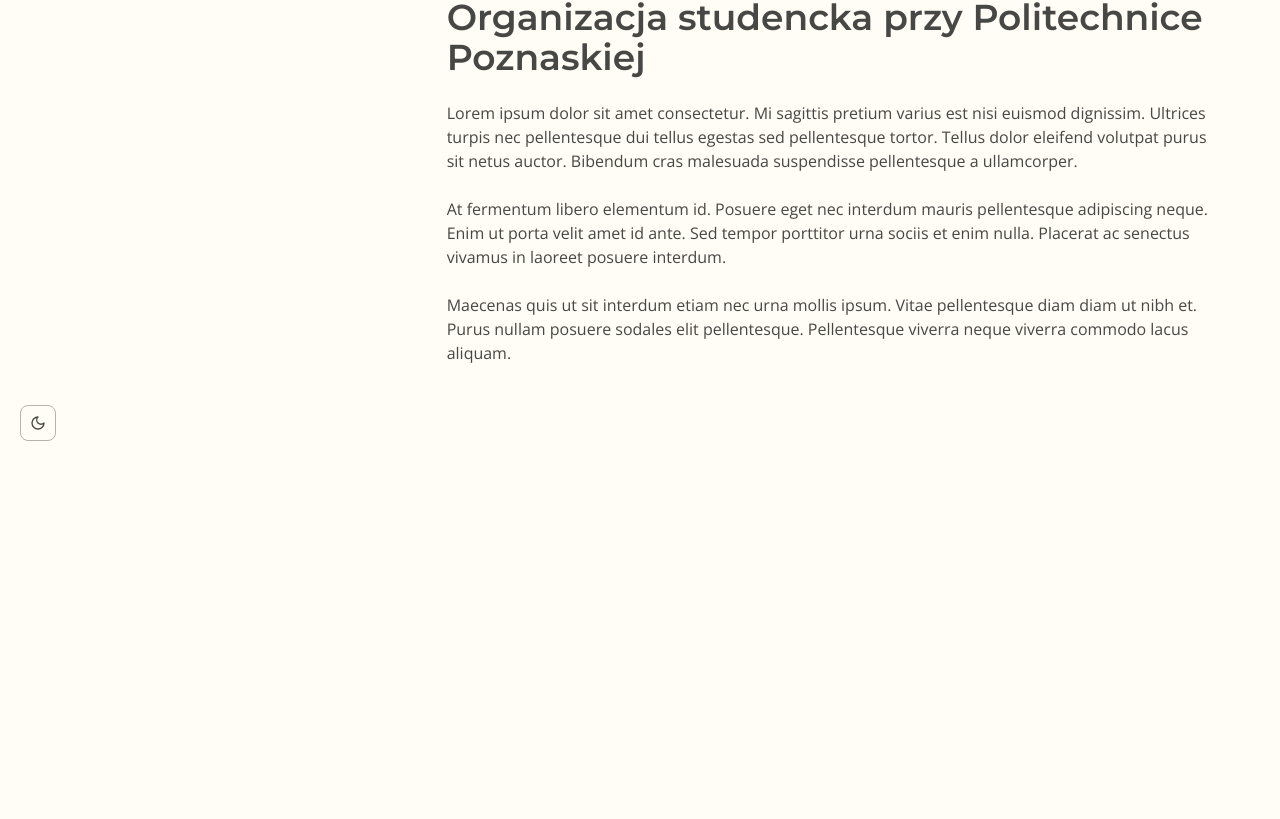
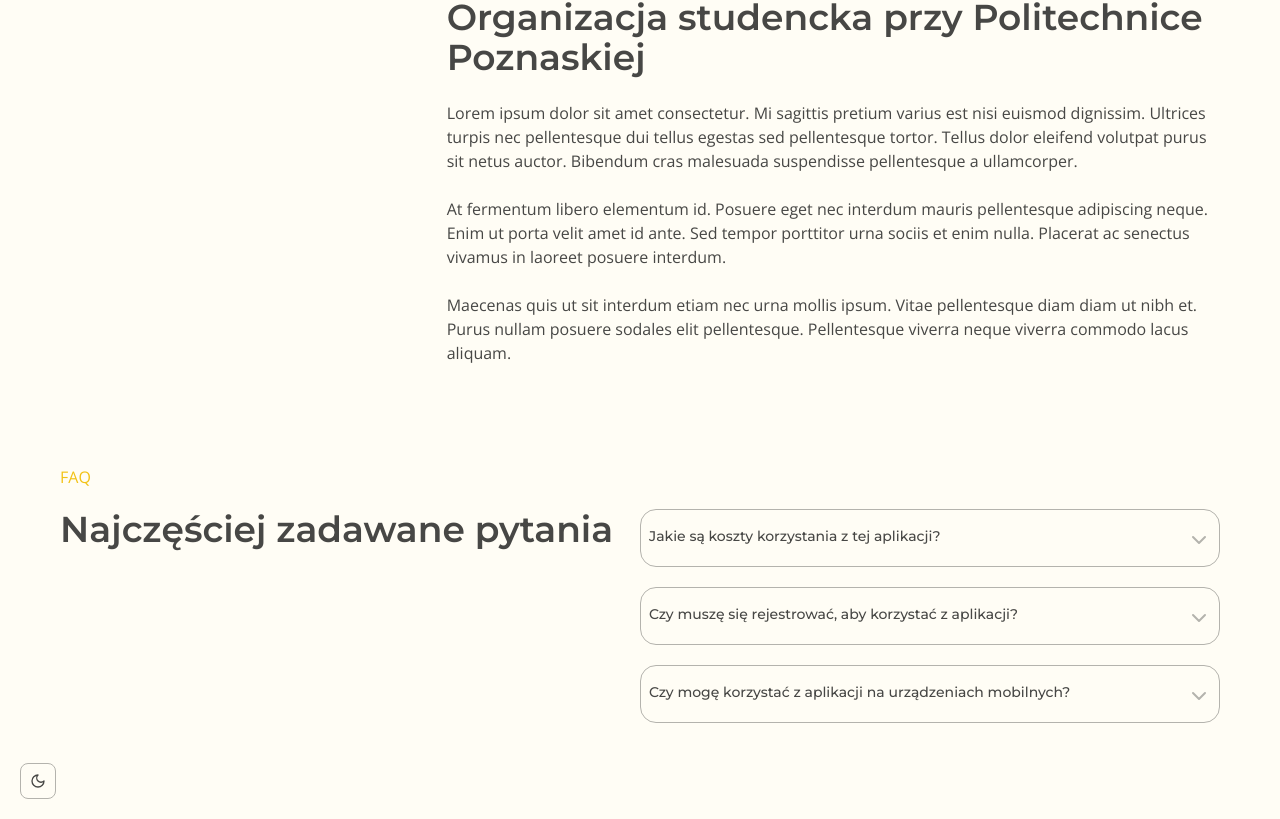
Before and after one commit to GHOST-Science-Club/statutscan-app, a Next.js app in the folder frontend/: page / in a window 1280 px wide. Shown: the part 1625-2444 px from the top of the page. Before the commit the page ends 2086 px from the top, so only its background shows below. Built offline with nearby package versions, Linux system fonts and the light colour scheme.

Commit message:
feat: faq section

```diff
--- a/frontend/src/app/page.tsx
+++ b/frontend/src/app/page.tsx
@@ -1,7 +1,8 @@
 import { HomeSection } from '@/components/sections/home-section';
-import { ThemeButton } from '@/components/theme-button';
 import { AboutChatSection } from '@/components/sections/about-chat-section';
 import { GhostSection } from '@/components/sections/ghost-section';
+import { FaqSection } from '@/components/sections/faq-section';
+import { ThemeButton } from '@/components/theme-button';
 
 export default function Home() {
   return (
@@ -9,6 +10,7 @@ export default function Home() {
       <HomeSection />
       <AboutChatSection />
       <GhostSection />
+      <FaqSection />
       <ThemeButton />
     </main>
   );
--- /dev/null
+++ b/frontend/src/components/sections/faq-section.tsx
@@ -0,0 +1,34 @@
+import { SectionLayout } from '@/components/ui/section-layout';
+import {
+  Accordion,
+  AccordionContent,
+  AccordionItem,
+  AccordionTrigger,
+} from '@/components/ui/accordion';
+import { FAQ } from '@/lib/data';
+
+function FaqSection() {
+  return (
+    <SectionLayout title="FAQ">
+      <div className="grid grid-cols-1 md:grid-cols-2">
+        <h3>Najczęściej zadawane pytania</h3>
+        <Accordion type="multiple" className="space-y-5">
+          {FAQ.map((faq, i) => (
+            <AccordionItem
+              value={`item-${i}`}
+              key={i}
+              className="rounded-2xl border !border-b px-2"
+            >
+              <AccordionTrigger className="[&_svg]:size-6">
+                {faq.question}
+              </AccordionTrigger>
+              <AccordionContent>{faq.answer}</AccordionContent>
+            </AccordionItem>
+          ))}
+        </Accordion>
+      </div>
+    </SectionLayout>
+  );
+}
+
+export { FaqSection };
--- a/frontend/src/components/ui/section-layout.tsx
+++ b/frontend/src/components/ui/section-layout.tsx
@@ -9,7 +9,7 @@ type Props = {
 function SectionLayout(props: Props) {
   const { children, title, className } = props;
   return (
-    <section className={cn('md:p-10', className)}>
+    <section id={title} className={cn('md:p-10', className)}>
       <p className="text-primary w-full py-5">{title}</p>
       {children}
     </section>
--- /dev/null
+++ b/frontend/src/lib/data.ts
@@ -0,0 +1,19 @@
+const FAQ = [
+  {
+    question: 'Jakie są koszty korzystania z tej aplikacji?',
+    answer:
+      'Aplikacja jest całkowicie darmowa. Nie ponosisz żadnych kosztów związanych z jej użytkowaniem.',
+  },
+  {
+    question: 'Czy muszę się rejestrować, aby korzystać z aplikacji?',
+    answer:
+      'Nie, nie musisz się rejestrować. Możesz korzystać z aplikacji bez tworzenia konta.',
+  },
+  {
+    question: 'Czy mogę korzystać z aplikacji na urządzeniach mobilnych?',
+    answer:
+      'Tak, aplikacja jest responsywna i działa na urządzeniach mobilnych oraz tabletach.',
+  },
+];
+
+export { FAQ };
```
